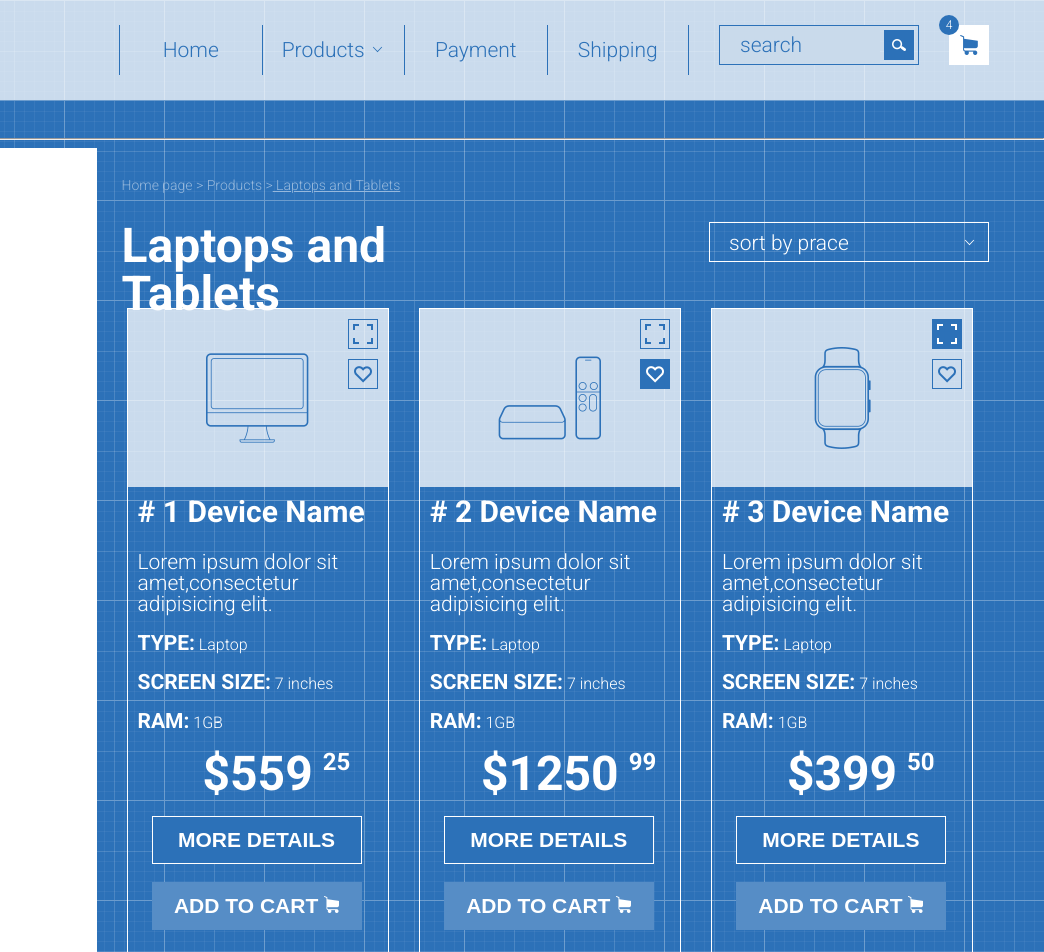
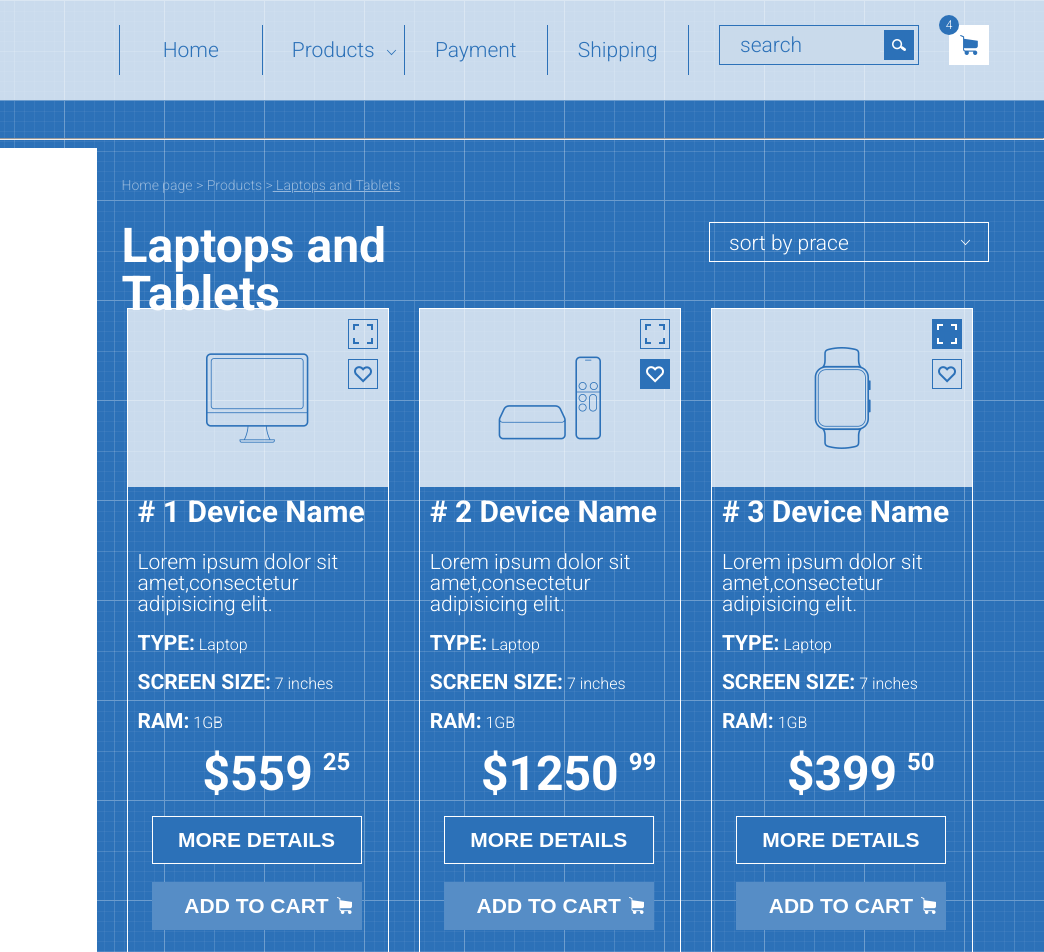
Before and after one commit to YuriiMakoveichuk/shop-logo, a plain HTML site: page index.html in a window 1280 px wide. Shown: the top 952 px of the page, 236-1280 px from the left. Drawn offline with Linux system fonts and the light colour scheme.

Commit message:
add img in index and stule

```diff
--- a/index.html
+++ b/index.html
@@ -32,11 +32,8 @@
                 <li class="polo">
                   <a href=""
                     >Products
-                    <img
-                      class="polo-img"
-                      src="images/arrow.svg"
-                      alt="Fake-shop"
-                  /></a>
+                   <div class="polo-img" ></div>
+                  </a>
 
                   <ul class="menu-products">
                     <li><a href=""> Lorem ipsum dolor</a></li>
@@ -95,11 +92,7 @@
 
               <div >
                 <li class="sort"><a href=""> sort by prace
-                  <img
-                      class="soft-img"
-                      src="images/arrow-white.svg"
-                      alt="Fake-shop"
-                  />
+                  <div class="sort-img" ></div>
                 </a>
 
                 <ul class="sort-table">
@@ -127,7 +120,7 @@
                   <li><b>RAM:</b> 1GB</li>
                   <li class="price">$559<u>25</u></li>
                   <button class="price-btn">MORE DETAILS</button>
-                  <button class="price-btn1">ADD TO CART <img src="images/basket-white.png" alt="Fake-shop"> </button>
+                  <button class="price-btn1">ADD TO CART <div class="price-img"></div> </button>
               </ul>
                 </div>
                 <div class="table"> <div class="picture"><img src="images/leptop.png" alt="Fake-shop">
@@ -142,7 +135,7 @@
                   <li><b>RAM:</b> 1GB</li>
                   <li class="price">$559<u>25</u></li>
                   <button class="price-btn">MORE DETAILS</button>
-                  <button class="price-btn1">ADD TO CART <img src="images/basket-white.png" alt="Fake-shop"> </button>
+                  <button class="price-btn1">ADD TO CART <div class="price-img"></div> </button>
               </ul>
                 </div>
 
@@ -158,7 +151,7 @@
                   <li><b>RAM:</b> 1GB</li>
                   <li class="price">$559<u>25</u></li>
                   <button class="price-btn">MORE DETAILS</button>
-                  <button class="price-btn1">ADD TO CART <img src="images/basket-white.png" alt="Fake-shop"> </button>
+                  <button class="price-btn1">ADD TO CART <div class="price-img"></div> </button>
               </ul>
 
                </div>
@@ -180,7 +173,7 @@
                   <li><b>RAM:</b> 1GB</li>
                   <li class="price">$1250<u>99</u></li>
                   <button class="price-btn">MORE DETAILS</button>
-                  <button class="price-btn1">ADD TO CART <img src="images/basket-white.png" alt="Fake-shop"> </button>
+                  <button class="price-btn1">ADD TO CART <div class="price-img"></div> </button>
               </ul>
                 </div>
                 <div class="table">
@@ -196,7 +189,7 @@
                   <li><b>RAM:</b> 1GB</li>
                   <li class="price">$1250<u>99</u></li>
                   <button class="price-btn">MORE DETAILS</button>
-                  <button class="price-btn1">ADD TO CART <img src="images/basket-white.png" alt="Fake-shop"> </button>
+                  <button class="price-btn1">ADD TO CART <div class="price-img"></div> </button>
               </ul>
                 </div>
 
@@ -213,7 +206,7 @@
                   <li><b>RAM:</b> 1GB</li>
                   <li class="price">$1250<u>99</u></li>
                   <button class="price-btn">MORE DETAILS</button>
-                  <button class="price-btn1">ADD TO CART <img src="images/basket-white.png" alt="Fake-shop"> </button>
+                  <button class="price-btn1">ADD TO CART <div class="price-img"></div> </button>
               </ul>
 
                </div>
@@ -234,7 +227,7 @@
                   <li><b>RAM:</b> 1GB</li>
                   <li class="price">$399<u>50</u></li>
                   <button class="price-btn">MORE DETAILS</button>
-                  <button class="price-btn1">ADD TO CART <img src="images/basket-white.png" alt="Fake-shop"> </button>
+                  <button class="price-btn1">ADD TO CART <div class="price-img"></div> </button>
               </ul>
                 </div>
                 <div class="table">
@@ -250,7 +243,7 @@
                   <li><b>RAM:</b> 1GB</li>
                   <li class="price">$399<u>50</u></li>
                   <button class="price-btn">MORE DETAILS</button>
-                  <button class="price-btn1">ADD TO CART <img src="images/basket-white.png" alt="Fake-shop"> </button>
+                  <button class="price-btn1">ADD TO CART <div class="price-img"></div> </button>
               </ul>
                 </div>
 
@@ -267,7 +260,7 @@
                   <li><b>RAM:</b> 1GB</li>
                   <li class="price">$399<u>50</u></li>
                 <button class="price-btn">MORE DETAILS</button>
-                <button class="price-btn1">ADD TO CART <img src="images/basket-white.png" alt="Fake-shop"> </button>
+                <button class="price-btn1">ADD TO CART <div class="price-img"></div> </button>
               </ul>
 
                </div>
--- a/style.css
+++ b/style.css
@@ -64,6 +64,10 @@
   .polo-img {
     width: 15px;
     height: 15px;
+    background-image: url(images/arrow.svg);
+    position: absolute;
+    right: 5px;
+    top: 20px;
   }
 
   .menu-products {
@@ -229,10 +233,13 @@
   .sort:hover .sort-table {
     display: block;
   }
-  .soft-img {
+  .sort-img {
     width: 15px;
     height: 15px;
-    margin-left: 108px;
+    background-image: url(images/arrow-white.svg);
+    right: 15px;
+    top: 12px;
+    position: absolute;
   }
   .prod {
     display: flex;
@@ -360,4 +367,14 @@
     font-size: 21px;
     font-weight: bold;
     background-repeat: no-repeat;
+    position: relative;
   }
+  .price-img {
+    width: 20px;
+    height: 20px;
+    background-image: url(images/basket-white.png);
+    background-repeat: no-repeat;
+    position: absolute;
+    right: 5px;
+    top: 15px;
+  }
```
